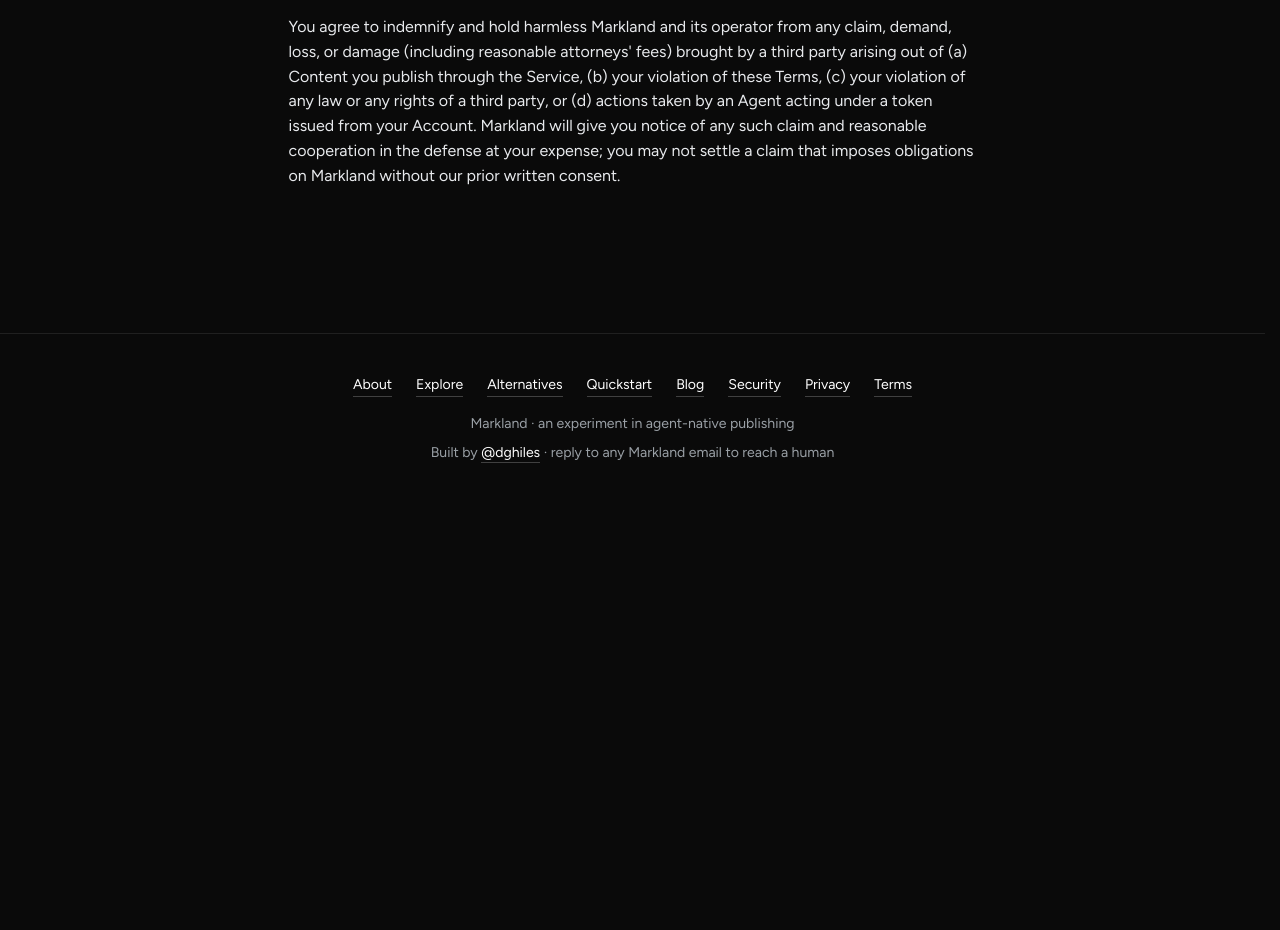
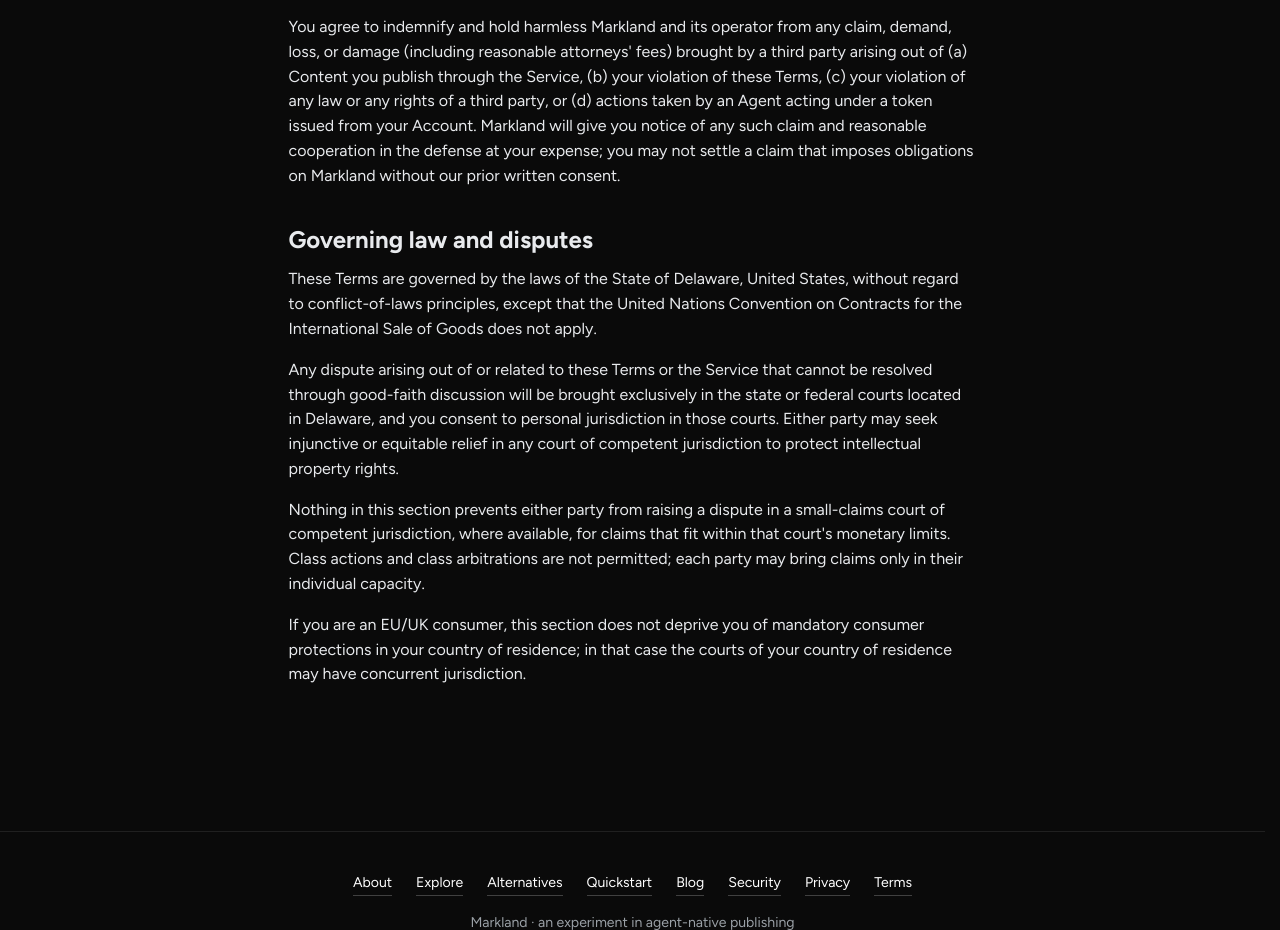
Before and after one commit to dghiles/markland, a Python web app: template src/markland/web/templates/terms.html in a window 1280 px wide. Shown: the part 4914-5844 px from the top of the page. Before the commit the page ends 5377 px from the top, so only its background shows below. Run offline with Jinja, Linux system fonts and the light colour scheme; the template is opened without the code that fills it, so the values that code supplies are empty.

Commit message:
feat(terms): Governing law and disputes — Delaware, no class actions

```diff
--- a/src/markland/web/templates/terms.html
+++ b/src/markland/web/templates/terms.html
@@ -165,5 +165,23 @@
     You agree to indemnify and hold harmless Markland and its operator from any claim, demand, loss, or damage (including reasonable attorneys' fees) brought by a third party arising out of (a) Content you publish through the Service, (b) your violation of these Terms, (c) your violation of any law or any rights of a third party, or (d) actions taken by an Agent acting under a token issued from your Account. Markland will give you notice of any such claim and reasonable cooperation in the defense at your expense; you may not settle a claim that imposes obligations on Markland without our prior written consent.
   </p>
 
+  <h2 style="margin-top: 2rem; margin-bottom: 0.6rem;">Governing law and disputes</h2>
+
+  <p style="margin-bottom: 1rem;">
+    These Terms are governed by the laws of the State of Delaware, United States, without regard to conflict-of-laws principles, except that the United Nations Convention on Contracts for the International Sale of Goods does not apply.
+  </p>
+
+  <p style="margin-bottom: 1rem;">
+    Any dispute arising out of or related to these Terms or the Service that cannot be resolved through good-faith discussion will be brought exclusively in the state or federal courts located in Delaware, and you consent to personal jurisdiction in those courts. Either party may seek injunctive or equitable relief in any court of competent jurisdiction to protect intellectual property rights.
+  </p>
+
+  <p style="margin-bottom: 1rem;">
+    Nothing in this section prevents either party from raising a dispute in a small-claims court of competent jurisdiction, where available, for claims that fit within that court's monetary limits. Class actions and class arbitrations are not permitted; each party may bring claims only in their individual capacity.
+  </p>
+
+  <p style="margin-bottom: 1rem;">
+    If you are an EU/UK consumer, this section does not deprive you of mandatory consumer protections in your country of residence; in that case the courts of your country of residence may have concurrent jurisdiction.
+  </p>
+
 </article>
 {% endblock %}
```
